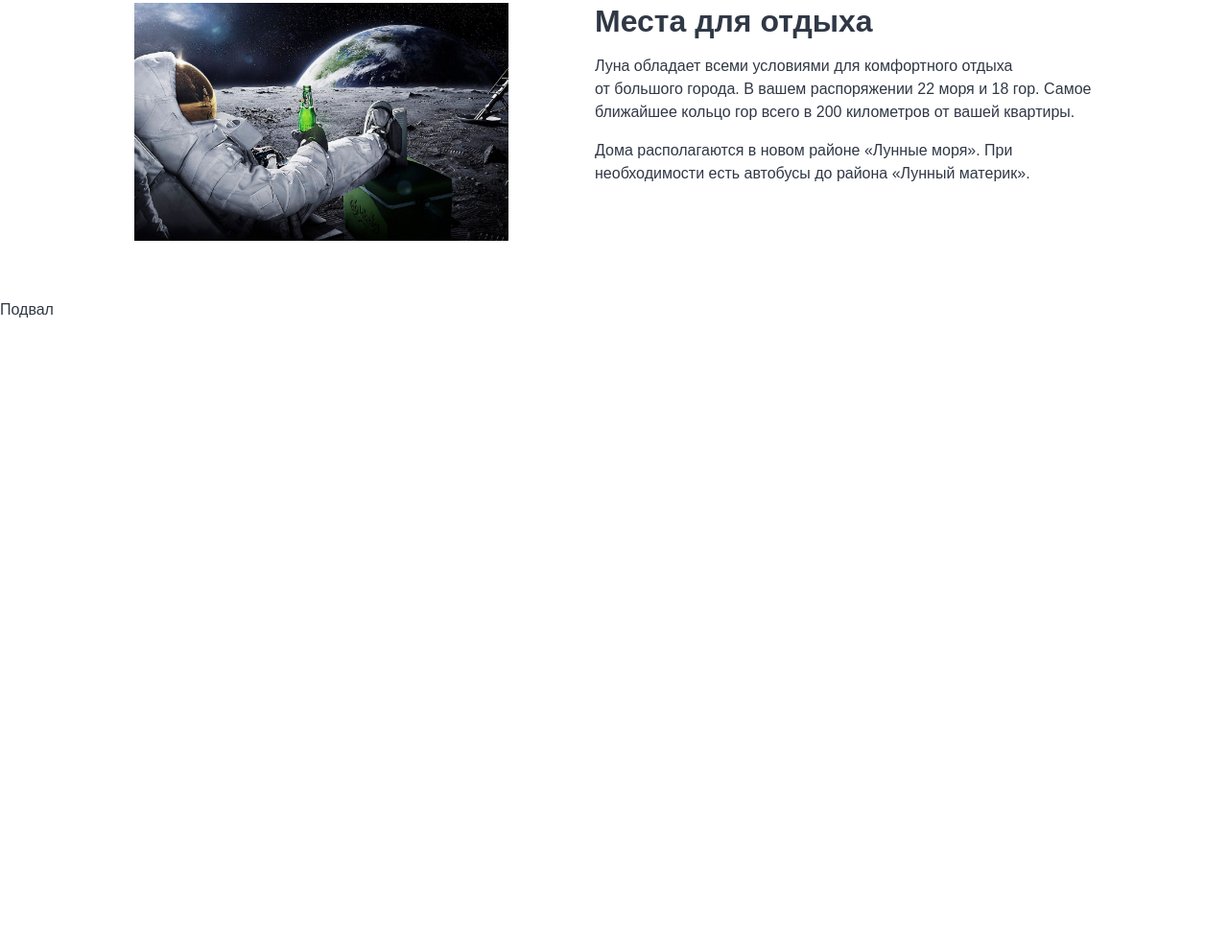
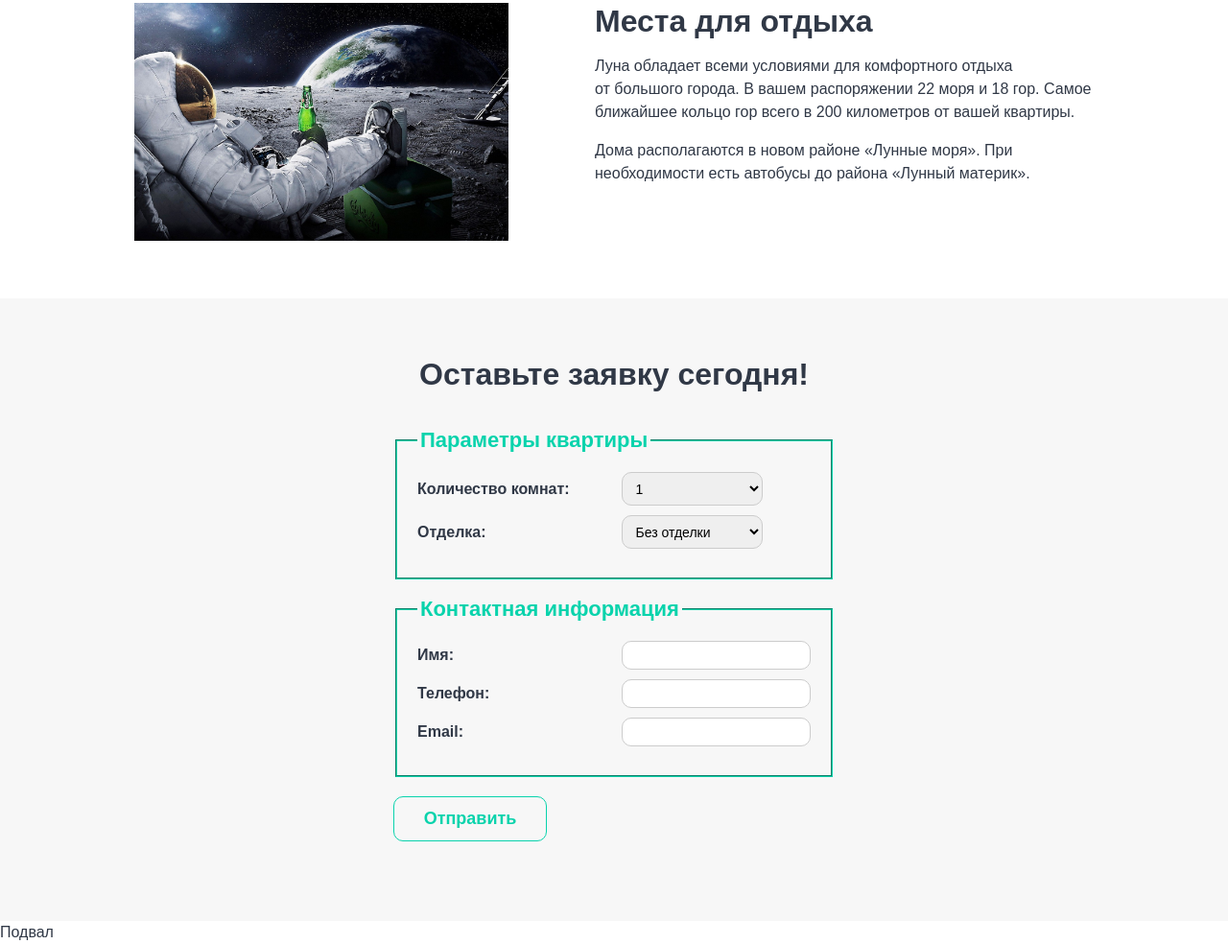
Before and after one commit to zateya/layout-designer-project-lvl1, a plain HTML site: page index.html in a window 1280 px wide. Shown: the part 1206-2190 px from the top of the page at 96% size. Before the commit the page ends 1541 px from the top, so only its background shows below. Drawn offline with Linux system fonts and the light colour scheme.

Commit message:
request form

```diff
--- a/index.html
+++ b/index.html
@@ -12,7 +12,7 @@
 
 <body class="page">
   <header class="header">
-    <div class="header-container container">
+    <div class="header-container container-fluid">
       <a class="page-logo header-logo" href="#">
         <img class="page-logo-img" src="./images/logo.svg" alt="ЖК «Лунное море»">
         <span class="page-logo-title">Лунное море</span>
@@ -33,16 +33,16 @@
   </header>
   <main>
     <section class="intro-section">
-      <div class="intro-container container container-narrow">
+      <div class="intro-container container">
         <img class="intro-logo" src="./images/logo.svg" alt="ЖК «Лунное море»">
-        <h1 class="intro-title h1">ЖК «Лунное море»</h1>
+        <h1 class="intro-title h1">ЖК&nbsp;&laquo;Лунное море&raquo;</h1>
         <p class="intro-text">Место, откуда не хочется улетать</p>
-        <a class="intro-link button button-invert" href="#">Забронировать</a>
+        <a class="intro-link button button-invert" href="#feedback">Забронировать</a>
       </div>
     </section>
 
     <section class="advantages-section content-section" id="advantages">
-      <div class="advantages-container container container-narrow">
+      <div class="advantages-container container">
         <div class="content-columns">
           <div class="content-columns-item content-text">
             <h2 class="h2">Уникальный вид</h2>
@@ -66,10 +66,10 @@
     </section>
 
     <section class="about-section content-section background-section" id="about">
-      <div class="about-container container container-narrow">
+      <div class="about-container container">
         <div class="content-block">
           <div class="content-block-text content-text">
-            <h2 class="h2">О ЖК «Лунное море»</h2>
+            <h2 class="h2">О&nbsp;ЖК&nbsp;&laquo;Лунное море&raquo;</h2>
             <p>Все чаще жители Москвы предпочитают загородный дом городской квартире, к&nbsp;тому
               же&nbsp;связь с&nbsp;мегаполисом не&nbsp;теряется&nbsp;&mdash; современные скоростные трассы позволяют без
               труда добираться до столицы и&nbsp;обратно.</p>
@@ -82,7 +82,7 @@
     </section>
 
     <section class="rest-section content-section" id="rest">
-      <div class="rest-container container container-narrow">
+      <div class="rest-container container">
         <div class="content-block">
           <img class="content-block-img" src="./images/moon-2.jpg" alt="Места для отдыха">
           <div class="content-block-text content-text">
@@ -97,12 +97,67 @@
       </div>
     </section>
 
-    <section class="feedback-section background-section">
+    <section class="feedback-section background-section" id="feedback">
       <div class="feedback-container container">
-
+        <h2 class="feedback-title h2 text-center">Оставьте заявку сегодня!</h2>
+        <form class="form feedback-form" action="/" method="POST" autocomplete="off">
+          <fieldset class="form-fieldset">
+            <legend class="form-legend">Параметры квартиры</legend>
+            <div class="form-field field-row">
+              <div class="field-column">
+                <label class="form-label" for="rooms">Количество комнат:</label>
+              </div>
+              <div class="field-column field-column-short">
+                <select class="field-select field-column" name="rooms" id="rooms">
+                  <option value="1">1</option>
+                  <option value="2">2</option>
+                  <option value="3">3</option>
+                </select>
+              </div>
+            </div>
+            <div class="form-field field-row">
+              <div class="field-column">
+                <label class="form-label" for="decoration">Отделка:</label>
+              </div>
+              <div class="field-column field-column-short">
+                <select class="field-select field-column" name="decoration" id="decoration">
+                  <option value="no">Без отделки</option>
+                  <option value="yes">С отделкой</option>
+                </select>
+              </div>
+            </div>
+          </fieldset>
+          <fieldset class="form-fieldset">
+            <legend class="form-legend">Контактная информация</legend>
+            <div class="form-field field-row">
+              <div class="field-column">
+                <label class="form-label" for="name">Имя:</label>
+              </div>
+              <div class="field-column">
+                <input class="field-text" type="text" name="name" id="name" required>
+              </div>
+            </div>
+            <div class="form-field field-row">
+              <div class="field-column">
+                <label class="form-label" for="phone">Телефон:</label>
+              </div>
+              <div class="field-column">
+                <input class="field-text" type="tel" name="phone" id="phone" required>
+              </div>
+            </div>
+            <div class="form-field field-row">
+              <div class="field-column">
+                <label class="form-label" for="email">Email:</label>
+              </div>
+              <div class="field-column">
+                <input class="field-text" type="email" name="email" id="email" required>
+              </div>
+            </div>
+          </fieldset>
+          <button class="form-submit button">Отправить</button>
+        </form>
       </div>
     </section>
-
   </main>
   <footer>
     Подвал
--- a/styles/styles.css
+++ b/styles/styles.css
@@ -1,5 +1,12 @@
 html {
+  box-sizing: border-box;
   scroll-behavior: smooth;
+}
+
+*,
+::after,
+::before {
+  box-sizing: inherit;
 }
 
 .page {
@@ -11,6 +18,8 @@ html {
   font-family: Arial, Helvetica, sans-serif;
   color: #303846;
 }
+
+/* typography */
 
 img {
   max-width: 100%;
@@ -38,55 +47,28 @@ p {
   font-weight: 700;
 }
 
-.button {
-  box-sizing: border-box;
-  display: inline-flex;
-  justify-content: center;
-  align-items: center;
-  padding: 10px 15px;
-  border: 1px solid #00d3ab;
-  border-radius: 10px;
-  font-size: 18px;
-  font-weight: 700;
-  font-family: inherit;
-  color: #00d3ab;
-  background: transparent;
-  text-decoration: none;
-  transition: color 0.2s ease, background-color 0.2s ease;
+.text-center {
+  text-align: center;
 }
 
-.button:hover,
-.button:focus {
-  color: #ffffff;
-  background-color: #00d3ab;
-}
+/* containers */
 
-.button:active {
-  opacity: 0.7;
-}
-
-.button-invert {
-  color: #ffffff;
-  border-color: #ffffff;
-}
-
-.button-invert:hover,
-.button-invert:focus {
-  color: #303846;
-  background-color: #ffffff;
-}
-
-.container {
-  box-sizing: border-box;
+.container-fluid {
   width: 100%;
-  margin: 0 auto;
   padding-left: 15px;
   padding-right: 15px;
 }
 
-.container-narrow {
+.container {
+  width: 100%;
   max-width: 1030px;
+  margin-left: auto;
+  margin-right: auto;
+  padding-left: 15px;
+  padding-right: 15px;
 }
+
+/* header */
 
 .header {
   position: fixed;
@@ -170,6 +152,8 @@ p {
   opacity: 0.7;
 }
 
+/* content */
+
 .content-section {
   padding-top: 60px;
   padding-bottom: 60px;
@@ -180,7 +164,6 @@ p {
 }
 
 .intro-section {
-  box-sizing: border-box;
   display: flex;
   justify-content: center;
   align-items: center;
@@ -222,7 +205,6 @@ p {
 }
 
 .content-columns-item {
-  box-sizing: border-box;
   width: 33.333333%;
   padding: 15px;
 }
@@ -252,3 +234,154 @@ p {
 .content-text > :last-child {
   margin-bottom: 0;
 }
+
+.feedback-section {
+  padding-top: 60px;
+  padding-bottom: 83px;
+}
+
+.feedback-container {
+  max-width: 490px;
+}
+
+.feedback-title {
+  margin-top: 0;
+  margin-bottom: 1.2em;
+}
+
+/* forms */
+
+.form-fieldset {
+  padding: 22px 21px 30px;
+  border-color: #09d3ac;
+}
+
+.form-fieldset:not(:first-of-type) {
+  margin-top: 20px;
+}
+
+.form-legend {
+  padding-left: 3px;
+  padding-right: 3px;
+  font-size: 22px;
+  line-height: 1;
+  font-weight: 700;
+  color: #09d3ac;
+}
+
+.form-submit {
+  margin-top: 20px;
+}
+
+.field-row {
+  display: flex;
+  align-items: center;
+  justify-content: space-between;
+}
+
+.form-field + .form-field {
+  margin-top: 10px;
+}
+
+.field-column {
+  width: calc((100% - 15px) / 2);
+}
+
+.field-column-short {
+  padding-right: 50px;
+}
+
+.form-label {
+  font-weight: 700;
+}
+
+.field-select {
+  display: block;
+  width: 100%;
+  height: 35px;
+  padding: 8px 10px 7px;
+  border: 1px solid #cccccc;
+  border-radius: 10px;
+  font-size: 14px;
+  line-height: 1.2;
+  font-family: inherit;
+  color: #000000;
+  outline: none;
+}
+
+.field-select:hover,
+.field-select:focus {
+  border-color: #09d3ac;
+}
+
+.field-text {
+  display: block;
+  width: 100%;
+  height: 30px;
+  padding: 5px 15px;
+  border: 1px solid #cccccc;
+  border-radius: 10px;
+  font-size: 14px;
+  line-height: 1.2;
+  font-family: inherit;
+  color: #000000;
+  outline: none;
+}
+
+.field-text:hover,
+.field-text:focus {
+  border-color: #09d3ac;
+}
+
+.button {
+  display: inline-flex;
+  justify-content: center;
+  align-items: center;
+  min-width: 160px;
+  min-height: 47px;
+  padding: 10px 15px;
+  border: 1px solid #09d3ac;
+  border-radius: 10px;
+  font-size: 18px;
+  line-height: 1.4;
+  font-weight: 700;
+  font-family: inherit;
+  color: #09d3ac;
+  background: transparent;
+  text-decoration: none;
+  text-align: center;
+  transition: color 0.2s ease, background-color 0.2s ease;
+  outline: none;
+}
+
+.button:not(:disabled) {
+  cursor: pointer;
+}
+
+.button:not(:disabled):hover,
+.button:focus {
+  color: #ffffff;
+  background-color: #09d3ac;
+}
+
+.button:active {
+  opacity: 0.7;
+}
+
+.button-invert {
+  color: #ffffff;
+  border-color: #ffffff;
+}
+
+.button-invert:not(:disabled):hover,
+.button-invert:focus {
+  color: #303846;
+  background-color: #ffffff;
+}
+
+.button:disabled,
+.button-disabled {
+  color: #cccccc;
+  border-color: #cccccc;
+  pointer-events: none;
+}
```
